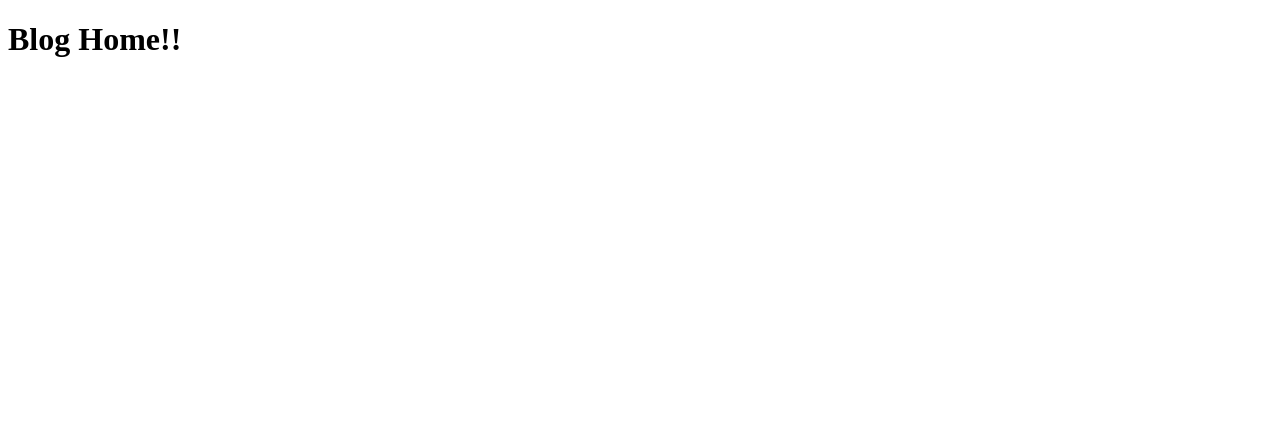
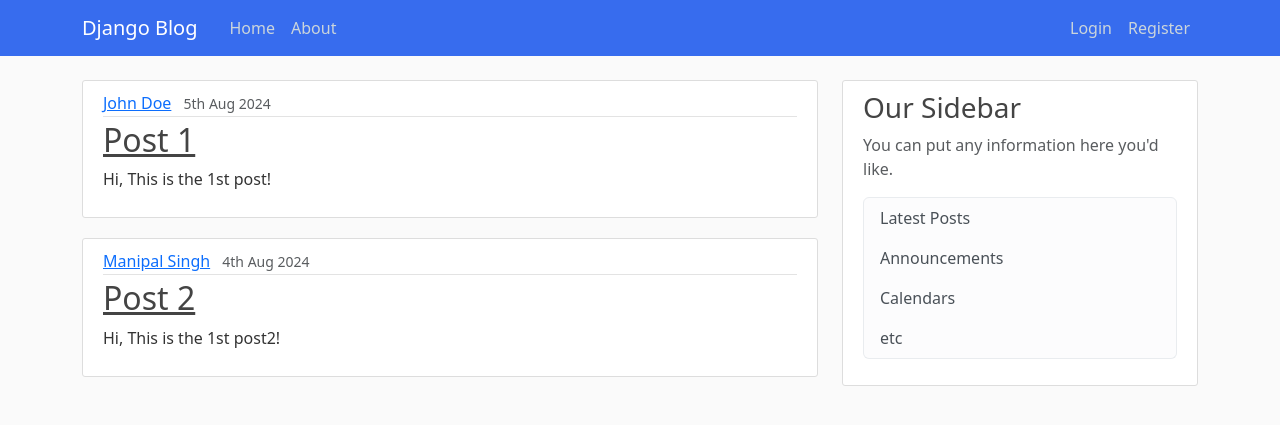
Before and after one commit to gopipoorna/python-django-code-repo, a Django app: page / in a window 1280 px wide. Before the commit the part shown is almost empty. Shown: the top 425 px of the page. Run offline with Django 4.2, Linux system fonts and the light colour scheme; some libraries are stand-ins or nearby versions.

Commit message:
Added Templates

```diff
--- /dev/null
+++ b/g2020wa15340/blog/static/blog/main.css
@@ -0,0 +1,84 @@
+body {
+  background: #fafafa;
+  color: #333333;
+  margin-top: 5rem;
+}
+
+h1, h2, h3, h4, h5, h6 {
+  color: #444444;
+}
+
+ul {
+  margin: 0;
+}
+
+.bg-steel {
+  background-color: #376cee;
+}
+
+.site-header .navbar-nav .nav-link {
+  color: #cbd5db;
+}
+
+.site-header .navbar-nav .nav-link:hover {
+  color: #ffffff;
+}
+
+.site-header .navbar-nav .nav-link.active {
+  font-weight: 500;
+}
+
+.content-section {
+  background: #ffffff;
+  padding: 10px 20px;
+  border: 1px solid #dddddd;
+  border-radius: 3px;
+  margin-bottom: 20px;
+}
+
+.article-title {
+  color: #444444;
+}
+
+a.article-title:hover {
+  color: #428bca;
+  text-decoration: none;
+}
+
+.article-content {
+  white-space: pre-line;
+}
+
+.article-img {
+  height: 65px;
+  width: 65px;
+  margin-right: 16px;
+}
+
+.article-metadata {
+  padding-bottom: 1px;
+  margin-bottom: 4px;
+  border-bottom: 1px solid #e3e3e3
+}
+
+.article-metadata a:hover {
+  color: #333;
+  text-decoration: none;
+}
+
+.article-svg {
+  width: 25px;
+  height: 25px;
+  vertical-align: middle;
+}
+
+.account-img {
+  height: 125px;
+  width: 125px;
+  margin-right: 20px;
+  margin-bottom: 16px;
+}
+
+.account-heading {
+  font-size: 2.5rem;
+}
--- /dev/null
+++ b/g2020wa15340/blog/templates/blog/default.html
@@ -0,0 +1,85 @@
+{% load static %}
+<!DOCTYPE HTML>
+<html lang="en">
+  <head>
+
+    <!-- Required meta tags -->
+    <meta charset="utf-8">
+    <meta name="viewport" content="width=device-width, initial-scale=1, shrink-to-fit=no">
+
+    <!-- Bootstrap CSS -->
+    <link rel="stylesheet" href="https://cdn.jsdelivr.net/npm/bootstrap@4.0.0/dist/css/bootstrap.min.css" integrity="sha384-Gn5384xqQ1aoWXA+058RXPxPg6fy4IWvTNh0E263XmFcJlSAwiGgFAW/dAiS6JXm" crossorigin="anonymous">
+  </head>
+  <body>
+
+
+
+    <!-- Optional JavaScript -->
+    <!-- jQuery first, then Popper.js, then Bootstrap JS -->
+    <script src="https://code.jquery.com/jquery-3.2.1.slim.min.js" integrity="sha384-KJ3o2DKtIkvYIK3UENzmM7KCkRr/rE9/Qpg6aAZGJwFDMVNA/GpGFF93hXpG5KkN" crossorigin="anonymous"></script>
+    <script src="https://cdn.jsdelivr.net/npm/popper.js@1.12.9/dist/umd/popper.min.js" integrity="sha384-ApNbgh9B+Y1QKtv3Rn7W3mgPxhU9K/ScQsAP7hUibX39j7fakFPskvXusvfa0b4Q" crossorigin="anonymous"></script>
+    <script src="https://cdn.jsdelivr.net/npm/bootstrap@4.0.0/dist/js/bootstrap.min.js" integrity="sha384-JZR6Spejh4U02d8jOt6vLEHfe/JQGiRRSQQxSfFWpi1MquVdAyjUar5+76PVCmYl" crossorigin="anonymous"></script>
+  </body>
+</html>
+
+<!doctype html>
+<html lang="en">
+  <head>
+    {% if title %}
+        <title>Django Blog - {{ title }}</title>
+    {% else %}
+        <title>Django Blog</title>
+    {% endif %}
+    <meta charset="utf-8">
+    <meta name="viewport" content="width=device-width, initial-scale=1">
+    <link href="https://cdn.jsdelivr.net/npm/bootstrap@5.3.3/dist/css/bootstrap.min.css" rel="stylesheet" integrity="sha384-QWTKZyjpPEjISv5WaRU9OFeRpok6YctnYmDr5pNlyT2bRjXh0JMhjY6hW+ALEwIH" crossorigin="anonymous">
+    <link rel="stylesheet" type="text/css" href="{% static 'blog/main.css' %}">
+  </head>
+  <body>
+    <header class="site-header">
+      <nav class="navbar navbar-expand-md navbar-dark bg-steel fixed-top">
+        <div class="container">
+          <a class="navbar-brand mr-4" href="{% url 'blog-home' %}">Django Blog</a>
+          <button class="navbar-toggler" type="button" data-toggle="collapse" data-target="#navbarToggle" aria-controls="navbarToggle" aria-expanded="false" aria-label="Toggle navigation">
+          <span class="navbar-toggler-icon"></span>
+          </button>
+          <div class="collapse navbar-collapse" id="navbarToggle">
+            <div class="navbar-nav mr-auto">
+              <a class="nav-item nav-link" href="{% url 'blog-home' %}">Home</a>
+              <a class="nav-item nav-link" href="{% url 'blog-about' %}">About</a>
+            </div>
+            <!-- Navbar Right Side -->
+            <div class="navbar-nav">
+              <a class="nav-item nav-link" href="#">Login</a>
+              <a class="nav-item nav-link" href="#">Register</a>
+            </div>
+          </div>
+        </div>
+      </nav>
+    </header>
+    <main role="main" class="container">
+      <div class="row">
+        <div class="col-md-8">
+        {% block ui %}
+        {% endblock %}
+      </div>
+        <div class="col-md-4">
+          <div class="content-section">
+            <h3>Our Sidebar</h3>
+            <p class='text-muted'>You can put any information here you'd like.
+              <ul class="list-group">
+                <li class="list-group-item list-group-item-light">Latest Posts</li>
+                <li class="list-group-item list-group-item-light">Announcements</li>
+                <li class="list-group-item list-group-item-light">Calendars</li>
+                <li class="list-group-item list-group-item-light">etc</li>
+              </ul>
+            </p>
+          </div>
+        </div>
+      </div>
+    </main>
+    <script src="https://cdn.jsdelivr.net/npm/bootstrap@5.3.3/dist/js/bootstrap.bundle.min.js" integrity="sha384-YvpcrYf0tY3lHB60NNkmXc5s9fDVZLESaAA55NDzOxhy9GkcIdslK1eN7N6jIeHz" crossorigin="anonymous"></script>
+    <script src="https://cdn.jsdelivr.net/npm/@popperjs/core@2.11.8/dist/umd/popper.min.js" integrity="sha384-I7E8VVD/ismYTF4hNIPjVp/Zjvgyol6VFvRkX/vR+Vc4jQkC+hVqc2pM8ODewa9r" crossorigin="anonymous"></script>
+    <script src="https://cdn.jsdelivr.net/npm/bootstrap@5.3.3/dist/js/bootstrap.min.js" integrity="sha384-0pUGZvbkm6XF6gxjEnlmuGrJXVbNuzT9qBBavbLwCsOGabYfZo0T0to5eqruptLy" crossorigin="anonymous"></script>
+  </body>
+</html>
--- a/g2020wa15340/blog/templates/blog/home.html
+++ b/g2020wa15340/blog/templates/blog/home.html
@@ -1,9 +1,15 @@
-<!DOCTYPE html>
-<html>
-    <head>
-        <title>Blog Home</title>
-    </head>
-    <body>
-        <h1>Blog Home!!</h1>
-    </body>
-</html>
+{% extends 'blog/default.html' %}
+{% block ui %}
+        {% for post in posts %}
+            <article class="media content-section">
+  <div class="media-body">
+    <div class="article-metadata">
+      <a class="mr-2" href="#">{{ post.Author }}</a>
+      <small class="text-muted">{{ post.Date_Posted }}</small>
+    </div>
+    <h2><a class="article-title" href="#">{{ post.Title }}</a></h2>
+    <p class="article-content">{{ post.Content }}</p>
+  </div>
+</article>
+        {% endfor %}
+{% endblock ui %}
--- a/g2020wa15340/blog/views.py
+++ b/g2020wa15340/blog/views.py
@@ -3,9 +3,30 @@ from django.http import HttpResponse
 
 # Create your views here.
 
+Posts = [
+        {
+            'Title' : 'Post 1',
+            'Content' : 'Hi, This is the 1st post!',
+            'Author' : 'John Doe',
+            'Date_Posted': '5th Aug 2024'
+        },
+        {
+            'Title' : 'Post 2',
+            'Content' : 'Hi, This is the 1st post2!',
+            'Author' : 'Manipal Singh',
+            'Date_Posted': '4th Aug 2024'
+        }
+    ]
+
 def home(request):
-    return render(request, 'blog/home.html')
+    data = {
+        'posts' : Posts
+    }
+    print("Printing data from the home function")
+    return render(request, 'blog/home.html', context=data)
 
 def about(request):
-    return render(request, 'blog/about.html')
+
+    print("Loading About page!")
+    return render(request, 'blog/about.html', {'title': 'About'})
     # HttpResponse("<h1>About Page!!!</h1>")
```
Also changed, not shown: g2020wa15340/blog/templates/blog/about.html (+3 -8 lines), Readme.txt.
